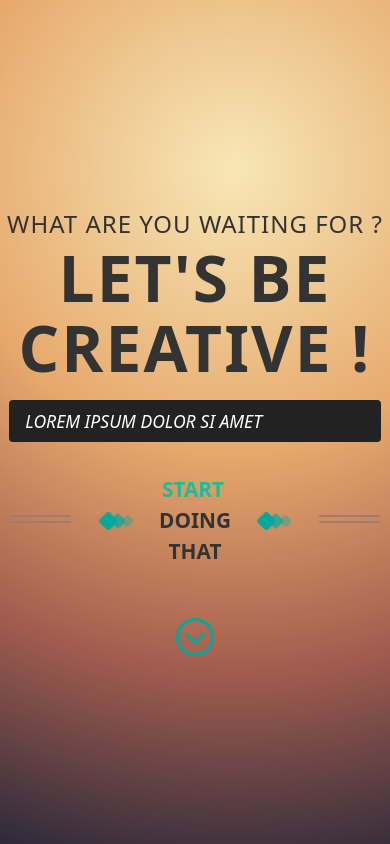
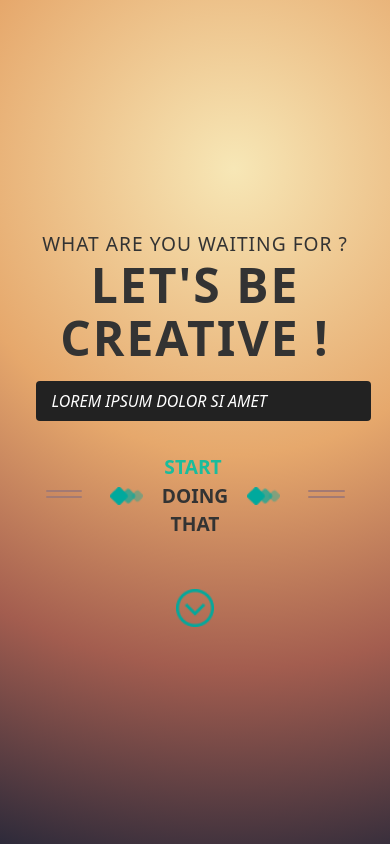
Before and after one commit to seanalex0512/mock-website, a React (Vite) app: page / in a window 390 px wide. Shown: the top 844 px of the page. Built offline with nearby package versions, Linux system fonts and the light colour scheme.

Commit message:
updated responsiveness

```diff
--- a/src/components/sections/Hero.jsx
+++ b/src/components/sections/Hero.jsx
@@ -2,7 +2,6 @@ import React from 'react';
 import '../styles/Hero.css';
 import squares from '../../assets/squares.png';
 import arrow from '../../assets/arrow.png';
-import Features from './Features';
 
 
 const Hero = () => {
--- a/src/components/sections/Socials.jsx
+++ b/src/components/sections/Socials.jsx
@@ -71,8 +71,7 @@ const Socials = () => {
                 <div className="social-card-role">
                   {member.role}
                 </div>
-                <hr className="social-card-divider" />
-
+                <div className="social-card-divider"></div>
                 <div className="social-card-contact">
                   <div>
                     <span className="fa fa-envelope" /> {member.email}
--- a/src/components/styles/Footer.css
+++ b/src/components/styles/Footer.css
@@ -4,6 +4,9 @@
   text-align: center;
   padding: 40px 0 0 0;
   overflow-x: hidden;
+  width: 100%;
+  position: relative;
+  z-index: 1;
 }
 
 .footer-carousel {
@@ -56,8 +59,11 @@
   background: #222;
   color: #aaa;
   font-size: 13px;
-  padding: 40px 0 40px 0;
+  padding: 40px 0;
   border-top: 1px solid #333;
+  width: 100%;
+  position: relative;
+  bottom: 0;
 }
 
 /* Responsive styles */
--- a/src/components/styles/Hero.css
+++ b/src/components/styles/Hero.css
@@ -1,39 +1,47 @@
 
 
+/* Hero background section */
 .hero-bg {
   min-height: 100vh;
+  height: auto;
   width: 100vw;
   background: radial-gradient(circle at 60% 20%, #f7e7b6 0%, #e6a86c 40%, #a35d4f 70%, #2d2a3a 100%);
   display: flex;
   align-items: center;
   justify-content: center;
   overflow-x: hidden;
+  box-sizing: border-box;
 }
 
+/* Main content container */
 .hero-content {
   text-align: center;
   color: #333;
-  width: 700px;
-  max-width: 100vw;
+  width: 90%;
+  max-width: 700px;
+  padding: 1rem;
+  box-sizing: border-box;
 }
 
-
+/* Subtitle */
 .hero-subtitle {
   font-size: 1.5rem;
   letter-spacing: 1px;
   margin-bottom: 0.5px;
 }
 
+/* Title */
 .hero-title {
   font-size: 4rem;
   font-weight: 700;
   margin: 0 0 1rem 0;
   letter-spacing: 2px;
   width: 100%;
-  display: block; /* Ensures it takes the full width */
-  text-align: center; /* Optional, for centering text */
+  display: block;
+  text-align: center;
 }
 
+/* Bar container */
 .hero-bar {
   background: #222;
   color: #2f2f2f;
@@ -46,12 +54,14 @@
   text-align: left;
 }
 
-.hero-bar-text{
+/* Bar text */
+.hero-bar-text {
   margin-top: 0px;
   margin-bottom: 0px;
   color: white;
 }
 
+/* Divider section with arrow */
 .hero-divider {
   display: flex;
   align-items: center;
@@ -74,6 +84,7 @@
   margin: 0 5px;
 }
 
+/* Call to action text */
 .hero-start {
   font-size: 1.3rem;
   font-weight: 600;
@@ -87,6 +98,7 @@
   font-size: 1.3rem;
 }
 
+/* Down arrow section */
 .hero-down {
   margin-top: 2rem;
 }
@@ -101,6 +113,7 @@
   background: transparent;
 }
 
+/* Double line element */
 .double-line {
   display: inline-block;
   width: 140px;
@@ -129,6 +142,7 @@
   top: 6px;
 }
 
+/* Icon styles */
 .squares-icon {
   height: 18px;
   width: auto;
@@ -142,3 +156,24 @@
   display: inline-block;
   margin-top: 10px;
 }
+
+@media (max-width: 768px) {
+  .hero-title {
+    font-size: 3rem;
+  }
+  .hero-subtitle,
+  .hero-start,
+  .start-text {
+    font-size: 1.2rem;
+  }
+  .hero-bar {
+    font-size: 1rem;
+    width: 95%;
+  }
+  .line {
+    width: 60px;
+  }
+  .double-line {
+    width: 100px;
+  }
+}
--- a/src/components/styles/Skills.css
+++ b/src/components/styles/Skills.css
@@ -98,6 +98,7 @@
   box-sizing: border-box;
 }
 
+/* Skill item styles */
 .skill-item {
   display: flex;
   flex-direction: column;
@@ -158,7 +159,7 @@
   }
 }
 
-/* Mobile */
+/* Mobile: 2 columns */
 @media (max-width: 600px) {
   .skills-section {
     padding: 32px 0 20px 0;
@@ -169,7 +170,7 @@
   }
   .skills-divider {
     gap: 4px;
-    flex-wrap: nowrap; /* Always horizontal */
+    flex-wrap: nowrap;
   }
   .skills-line {
     width: 30px;
@@ -185,16 +186,18 @@
     font-size: 0.95rem;
   }
   .skills-list {
-    flex-direction: column;
-    align-items: center;
-    gap: 12px;
+    display: grid;
+    grid-template-columns: 1fr 1fr;
+    gap: 12px 8px; /* row gap, column gap */
     width: 100vw;
     padding: 0 2vw;
+    justify-items: center;
   }
   .skill-item {
     width: 100%;
     max-width: 220px;
-    margin-bottom: 18px;
+    margin-bottom: 0;
+    justify-self: center;
   }
   .skill-circle {
     width: 70px;
@@ -209,8 +212,17 @@
   }
 }
 
-/* Very small screens */
+/* Very small screens: 1 column */
 @media (max-width: 400px) {
+  .skills-list {
+    display: flex;
+    flex-direction: column;
+    align-items: center;
+    gap: 12px;
+  }
+  .skill-item {
+    max-width: 220px;
+  }
   .skills-title {
     font-size: 1rem;
   }
--- a/src/components/styles/Socials.css
+++ b/src/components/styles/Socials.css
@@ -77,12 +77,13 @@
 
 .social-card-name-container {
   position: absolute;
-  top: 275px;
   left: 0;
   right: 0;
   display: flex;
   justify-content: center;
   z-index: 10;
+  top: 67%; /* Overlaps the border between top and bottom */
+  pointer-events: none;
 }
 
 .social-card-name-btn {
@@ -95,6 +96,7 @@
   display: inline-block;
   border: none;
   transition: all 0.2s;
+  pointer-events: auto;
 }
 
 .social-card.highlight .social-card-name-btn {
@@ -106,21 +108,26 @@
   font-size: 0.95rem;
   margin-top: 0;
   margin-bottom: 8px;
+  text-align: center;
 }
 
 .social-card-divider {
-  width: 120px;
-  height: 1px;
-  background-color: #ffffff;
+  width: 40%; /* Relative width for all screens */
+  min-width: 60px;
+  max-width: 160px;
+  height: 2px;
+  background-color: #fff;
   border: none;
   margin: 8px auto 16px auto;
-  opacity: 0.6;
+  opacity: 0.9;
+  border-radius: 1px;
+  transition: width 0.2s;
 }
 
 .social-card-contact {
   color: #9ca3af;
   font-size: 0.9rem;
-  text-align: left;
+  text-align: center; /* Center the text */
   width: 100%;
   margin-top: 4px;
 }
@@ -129,6 +136,7 @@
   margin-bottom: 6px;
   display: flex;
   align-items: center;
+  justify-content: center; /* Center icon + text horizontally */
 }
 
 .social-card-contact .fa {
@@ -173,15 +181,13 @@
     height: 140px;
   }
   .social-card-name-container {
-    top: 200px;
+    top: 62%;
   }
 }
 
 /* Tablet and below */
 @media (max-width: 800px) {
   .socials-list {
-    flex-direction: column;
-    align-items: center;
     gap: 18px;
     width: 100%;
     padding: 0 2vw;
@@ -198,7 +204,7 @@
     max-height: 220px;
   }
   .social-card-name-container {
-    top: calc(38vw - 20px);
+    top: 60%;
   }
 }
 
@@ -219,18 +225,16 @@
     height: auto;
   }
   .social-card-name-container {
-    top: calc(36vw - 18px);
+    top: 53%;
   }
   .social-card-name-btn {
     font-size: 0.95rem;
     padding: 6px 10px;
   }
-  .social-card-divider {
-    width: 60px;
-  }
   .social-card-role,
   .social-card-contact {
     font-size: 0.85rem;
+    margin-top: 1px;
   }
   .socials-icons-img {
     max-width: 80px;
@@ -250,6 +254,6 @@
     max-height: 100px;
   }
   .social-card-name-container {
-    top: calc(32vw - 12px);
+    top: 56%;
   }
 }
--- a/src/index.css
+++ b/src/index.css
@@ -25,9 +25,16 @@ a:hover {
 body {
   margin: 0;
   display: flex;
-  place-items: center;
+  flex-direction: column;
   min-width: 320px;
-  min-height: 100vh;
+  min-height: 100%;
+  overflow-x: hidden;
+}
+
+.footer{
+  margin-top: auto;
+  width: 100%;
+  flex-shrink: 0;
 }
 
 h1 {
@@ -81,8 +88,6 @@ button:focus-visible {
   height: 53px;
   display: block;
   margin: 0 auto;
-  box-shadow: 0 2px 8px rgba(0,0,0,0.08);
-  border-radius: 10px;
 }
 
 @media (max-width: 600px) {
```
